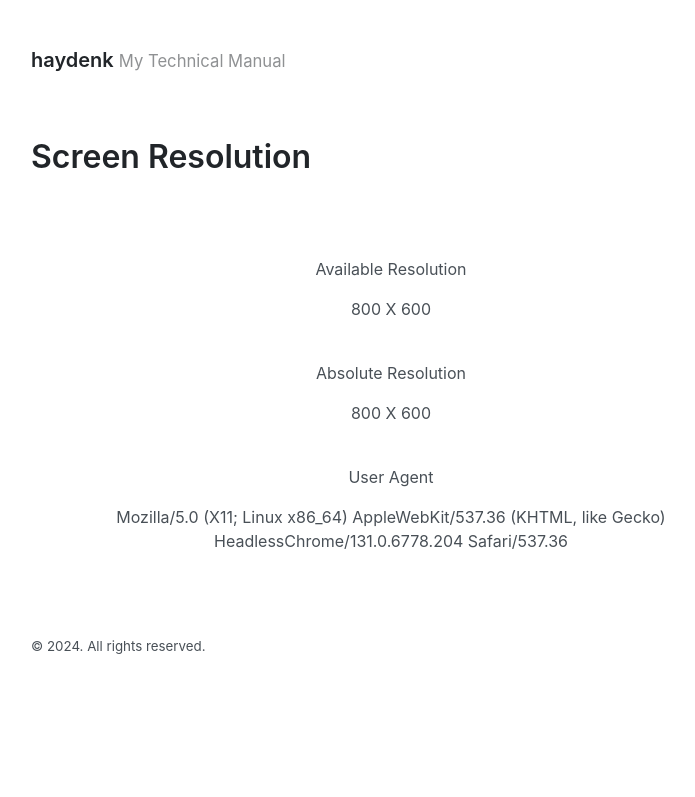
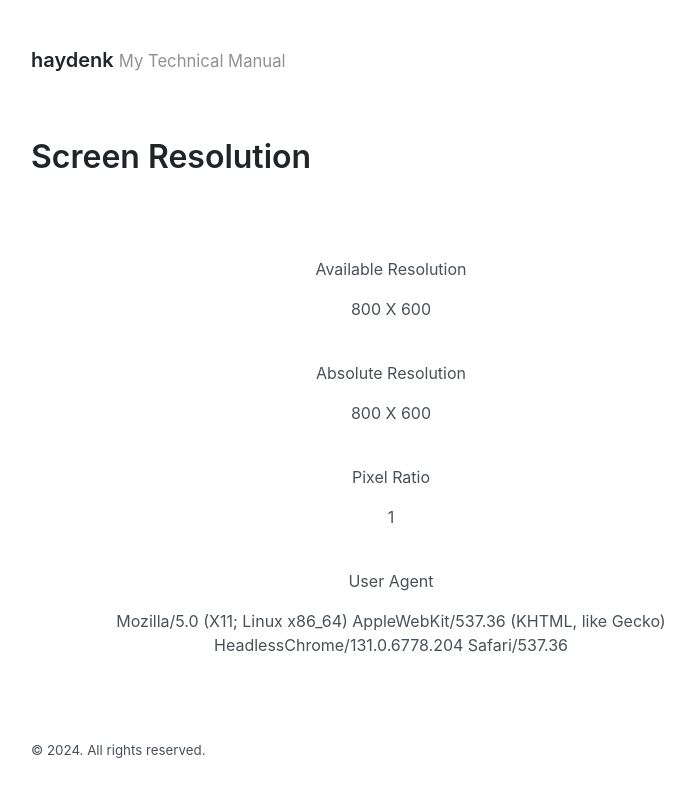
Before and after one commit to haydenk/haydenk.github.io, a Jekyll site: the page built from resolution.html, in a window 1280 px wide. Shown: the top 797 px of the page, without its empty margins (249-944 px from the left). Built offline with Jekyll 4.4.1, drawn with Linux system fonts in a browser that asks for light colours.

Commit message:
add pixel ratio

```diff
--- a/resolution.html
+++ b/resolution.html
@@ -10,6 +10,9 @@ title: Screen Resolution
     <p>Absolute Resolution</p>
     <p id="absoluteResolution"></p>
     <br />
+    <p>Pixel Ratio</p>
+    <p id="pixelRatio"></p>
+    <br />
     <p>User Agent</p>
     <p id="userAgent"></p>
 </div>
```
Also changed, not shown: other parts of resolution.html (+1 -0 lines).
